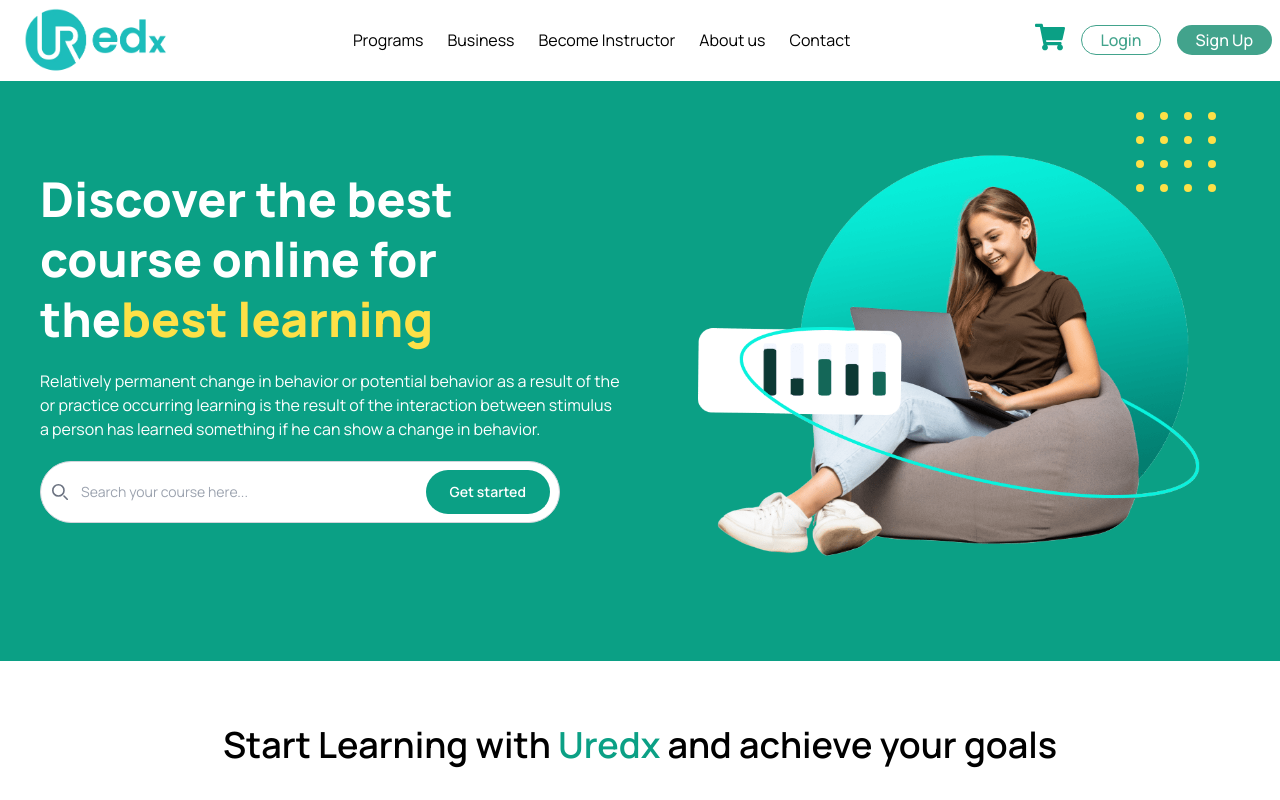
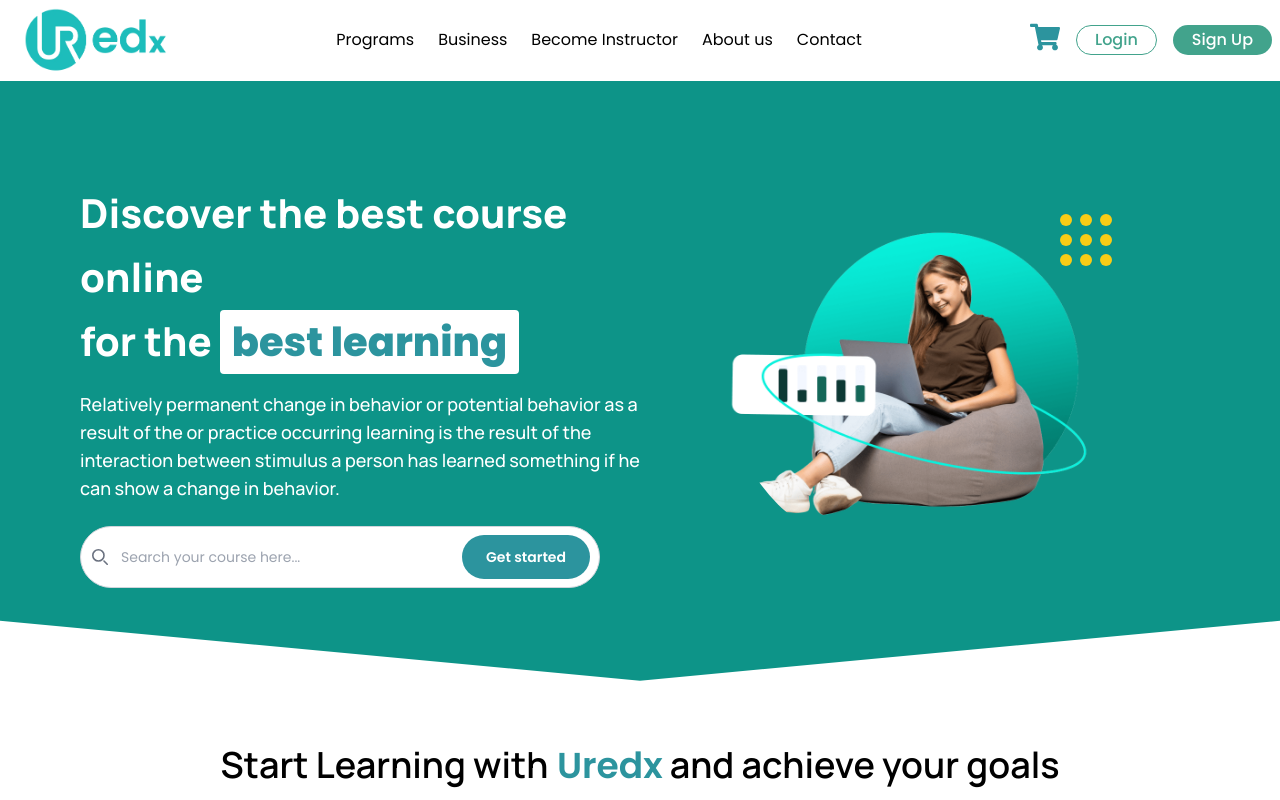
Before and after one commit to divyanshdixit/uredx, a React (Vite) app in the folder frontend/: page / in a window 1280 px wide. Shown: the top 800 px of the page. Built offline with nearby package versions, Linux system fonts and the light colour scheme.

Commit message:
some improvement home page layout

```diff
--- a/frontend/src/App.css
+++ b/frontend/src/App.css
@@ -96,3 +96,8 @@ h6 {
   color: black;
   border: 1px solid gray;
  }
+ .clip-path-curved-bottom {
+  clip-path: ellipse(50% 100% at 50% 100%);
+  background-color: #741414;
+
+}
--- a/frontend/src/Components/Unpadh/HomePage/Page1/Page1.jsx
+++ b/frontend/src/Components/Unpadh/HomePage/Page1/Page1.jsx
@@ -1,50 +1,39 @@
-import { useEffect } from "react";
-import React from "react";
-import AOS from "aos";
-import "aos/dist/aos.css";
+import React from 'react';
 
-export default function Page1() {
-  const rows = 4;
-  const cols = 4;
-
-  useEffect(() => {
-    AOS.init();
-  }, []);
+const Page1 = () => {
   return (
-    <>
-      <div className="h-[750px] md:h-[580px]  bg-background ">
-        <section className="container flex flex-col items-center justify-between ">
-          <div className="grid grid-cols-1 md:grid-cols-2 items-center gap-10">
-            {/* text container  */}
-            <div
-              data-aos="fade-right"
-              data-aos-duration="400"
-              data-aos-once="true"
-              className="max-w-[580px]  flex flex-col items-center gap-5 text-center text-white md:items-start md:text-left "
-            >
-              <h1 className=" text-5xl font-extrabold leading-tight tracking-normal ">
-                {" "}
-                Discover the best course online for the
-                <span className="text-yellow-300">best learning</span>
-              </h1>
-              <p className="text-md">
-                Relatively permanent change in behavior or potential behavior as
-                a result of the or practice occurring learning is the result of
-                the interaction between stimulus a person has learned something
-                if he can show a change in behavior.
-              </p>
-
-              {/* btn  */}
-              <div className="w-[520px] ">
-                <form className=" mx-auto">
+    <section className=' bg-teal-600 min-h-screen md:min-h-[600px]  .clip-path-diagonal-bottom' style={{clipPath: 'polygon(0 0, 100% 0, 100% 90%, 50% 100%, 0 90%)'}}>
+     <div className="container mx-auto  flex flex-col justify-center items-center xl:pt-[100px]  md:flex-row md:justify-between md:px-20 px-5">
+      {/* Left Text Section */}
+      <div className="text-white text-center md:text-left md:w-1/2">
+        <h1 className="text-[25px] md:text-[40px] md:font-extrabold font-medium md:leading-[4rem] md:pt-0 pt-4 leading-[2.5rem] mb-4">
+          Discover the best  course online <br /> for the <span className="text-background bg-white px-3 py-1 rounded ">best learning</span>
+        </h1>
+        <p className="text-lg md:text-[18px] font-medium mb-6">
+          Relatively permanent change in behavior or potential behavior as a result of the or practice occurring
+          learning is the result of the interaction between stimulus a person has learned something if he can show a
+          change in behavior.
+        </p>
+        {/* <div className="flex flex-col md:flex-row items-center  relative">
+          <input
+            type="text"
+            placeholder="Search your course here..."
+            className="p-3 rounded-full w-full md:w-auto flex-grow mb-4 md:mb-0 md:mr-4 "
+          />
+          <button className="bg-teal-700 hover:bg-teal-700 absolute right-5 text-white font-semibold py-3 px-8 rounded-full">
+            Get started
+          </button>
+        </div> */}
+        <div className="md:w-[520px] w-full">
+                <form class=" mx-auto">
                   <label
-                    htmlFor="default-search"
-                    className="mb-2 text-sm font-medium text-gray-900 sr-only "
+                    for="default-search"
+                    class="mb-2 text-sm font-medium text-gray-900 sr-only"
                   ></label>
-                  <div className="relative">
-                    <div className="absolute inset-y-0 start-0 flex items-center ps-3 pointer-events-none">
+                  <div class="relative">
+                    <div class="absolute inset-y-0 start-0 flex items-center ps-3 pointer-events-none">
                       <svg
-                        className="w-4 h-4 text-gray-500 "
+                        class="w-4 h-4 text-gray-500 d"
                         aria-hidden="true"
                         xmlns="http://www.w3.org/2000/svg"
                         fill="none"
@@ -52,9 +41,9 @@ export default function Page1() {
                       >
                         <path
                           stroke="currentColor"
-                          strokeLinecap="round"
-                          strokeLinejoin="round"
-                          strokeWidth="2"
+                          stroke-linecap="round"
+                          stroke-linejoin="round"
+                          stroke-width="2"
                           d="m19 19-4-4m0-7A7 7 0 1 1 1 8a7 7 0 0 1 14 0Z"
                         />
                       </svg>
@@ -62,54 +51,45 @@ export default function Page1() {
                     <input
                       type="search"
                       id="default-search"
-                      className="block w-full p-5 ps-10 text-sm text-gray-900 border border-gray-300 rounded-full outline-none"
+                      class="block w-full p-5 ps-10 text-sm text-gray-900 border border-gray-300 rounded-full outline-none"
                       placeholder="Search your course here..."
                       required
                     />
                     <button
                       type="submit"
-                      className="text-white absolute end-2.5 bottom-[9px]
+                      class="text-white absolute end-2.5 bottom-[9px]
 
-                      bg-background hover:bg-blue-800 focus:ring-4 focus:outline-none focus:ring-blue-300 font-semibold rounded-full text-sm px-6 py-3 "
+                      bg-background hover:bg-teal-700 focus:ring-4 focus:outline-none  font-semibold rounded-full text-sm px-6 py-3 "
                     >
                       Get started
                     </button>
                   </div>
-                </form>
-              </div>
-            </div>
-            {/* images container  */}
-            <div className="">
-              <div
-                data-aos="fade-left"
-                data-aos-duration="400"
-                data-aos-once="true"
-                className="  max-w-[400px] md:max-w-xl pl-8 md:pt-12 "
-              >
-                <img src="about.png" alt="" className="   relative     " />
-                {/* <div className="w-24 h-24 bg-teal-950 animate-morph animate-spin"></div> */}
-              </div>
+                  </form></div>
+      </div>
 
-              {/* <DotGrid gridSize={4} />  */}
-              <div
-                data-aos="fade-left"
-                data-aos-duration="400"
-                data-aos-once="true"
-                className="  grid grid-cols-4 gap-4 absolute  right-16 top-28 "
-              >
-                {Array.from({ length: rows * cols }).map((_, index) => (
-                  <div
-                    key={`grid-item-${index}`}
-                    className="md:opacity-100 opacity-0  w-2 h-2  bg-yellow-300 rounded-full "
-                  ></div>
-                ))}
-              </div>
+      {/* Right Image Section */}
+      <div className="mt-10 md:mt-0 md:w-1/2 flex justify-center">
+        <div className="relative">
+          <img
+            src="about.png" // Replace with the correct image path
+            alt="Learning"
+            className="w-80 md:w-96 rounded-full"
+          />
+          {/* Placeholder for Graph and Dots */}
 
-              {/* <div className="w-[400px] h-[400px] sm:top-[500px] bg-slate-900 absolute animate-morph animate-spin top-40 right-24 rounded-full opacity-50"></div> */}
-            </div>
+          <div className="absolute top-0 right-0 grid grid-cols-3 gap-2">
+            {/* Dots */}
+            {[...Array(9)].map((_, i) => (
+              <span key={i} className="w-3 h-3 bg-yellow-400 rounded-full"></span>
+            ))}
           </div>
-        </section>
+        </div>
       </div>
-    </>
+    </div>
+
+    </section>
+
   );
-}
+};
+
+export default Page1;
--- a/frontend/src/index.css
+++ b/frontend/src/index.css
@@ -8,10 +8,14 @@
 @tailwind components;
 @tailwind utilities;
 
-// abhishek-homepage
+/* // abhishek-homepage */
 * {
   padding: 0;
   margin: 0;
   box-sizing: border-box;
   font-family: poppins;
 }
+.clip-path-curved-bottom {
+  clip-path: ellipse(50% 100% at 50% 100%);
+  background-color: #741414;
+}
--- a/frontend/tailwind.config.js
+++ b/frontend/tailwind.config.js
@@ -5,12 +5,15 @@ export default {
     "./src/**/*.{js,ts,jsx,tsx}",
     "./src/Components/**/*.{js,ts,jsx,tsx,mdx}",
   ],
-  darkMode: "class",
   theme: {
+
     extend: {
+      container: {
+        center: true,
+      },
       colors: {
-        background: "#0BA085",
-        // textcolor: "#000000",
+        background: "#2c949e",
+        textcolor: "#000000",
       },
     },
     screens: {
```
